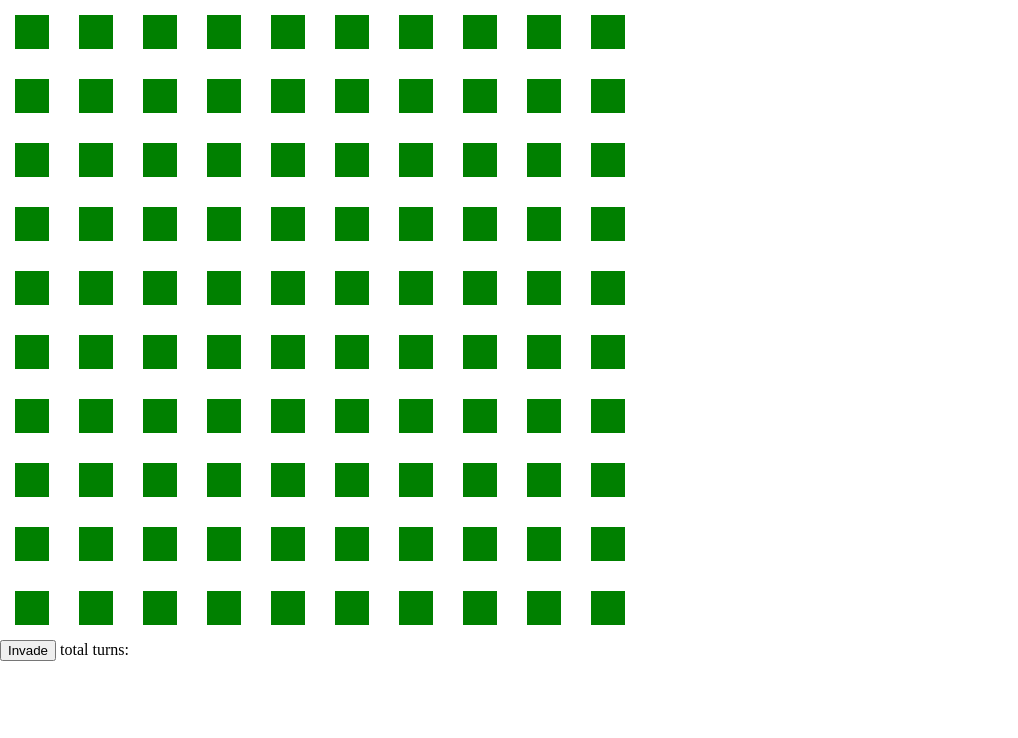
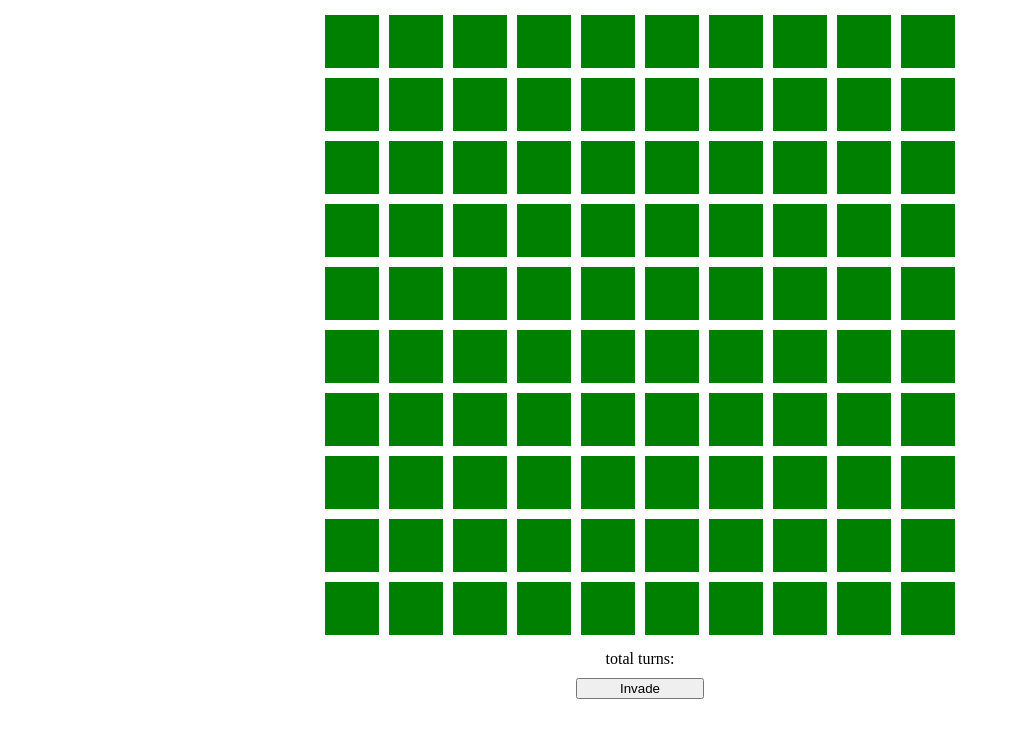
Before and after one commit to ahab714/cyberzombie, a plain HTML site: page index.html in a window 1280 px wide. Shown: the whole page, without its empty margins (0-1018 px from the left). Drawn offline with Linux system fonts and the light colour scheme.

Commit message:
added small styling changes

```diff
--- a/index.html
+++ b/index.html
@@ -11,13 +11,12 @@
 </html>
 
 <body>
-<div class="bigger_container">
-  <div class="container" id="container"></div>
-  <button onclick="invade()">Invade</button>
-  <span id="output">total turns: </span>
-</div>
-
-
-    <script src="zombie.js"></script>
-  </body>
+  <div class="bigger">
+    <div class="container" id="container"></div>
+  </div>
+  <div class="smaller">
+    <span id="output">total turns: </span>
+    <button class="button" onclick="invade()">Invade</button>
+  </div>
+  <script src="zombie.js"></script>
 </body>
--- a/style.css
+++ b/style.css
@@ -5,16 +5,25 @@ body {
   margin: 0;
   padding: 0;
 }
-.bigger_container {
+.bigger {
+  height: 80%;
+  width: 100%;
+  display: flex;
+  flex-flow: column;
+}
+
+.smaller {
+  display: flex;
+  flex-flow: column;
+}
+
+.container {
   height: 100%;
-  width: 100%;
-}
-.container {
-  height: 80%;
   width: 50%;
   display: flex;
   flex-flow: row wrap;
-  justify-content: space-around;
+  align-self: center;
+  margin-top: 10px;
 }
 
 .house {
@@ -23,7 +32,7 @@ body {
   width: 10%;
   height: auto;
   box-sizing: border-box;
-  border: 15px solid white;
+  border: 5px solid white;
 }
 
 .infected {
@@ -32,5 +41,16 @@ body {
   width: 10%;
   height: auto;
   box-sizing: border-box;
-  border: 15px solid white;
+  border: 5px solid white;
 }
+
+.button {
+  margin-top: 10px;
+  width: 10%;
+  align-self: center;
+}
+
+#output {
+  margin-top: 10px;
+  align-self: center;
+}
--- a/zombie.js
+++ b/zombie.js
@@ -14,7 +14,7 @@ buildHouses()
 
 const invade = () => {
   infected = [generateRandom()]
-  rounds = 0
+  let rounds = 0
   var intervalId = setInterval(function () {
     if (infected.length === 100) {
       turnsTaken.push(rounds)
```
